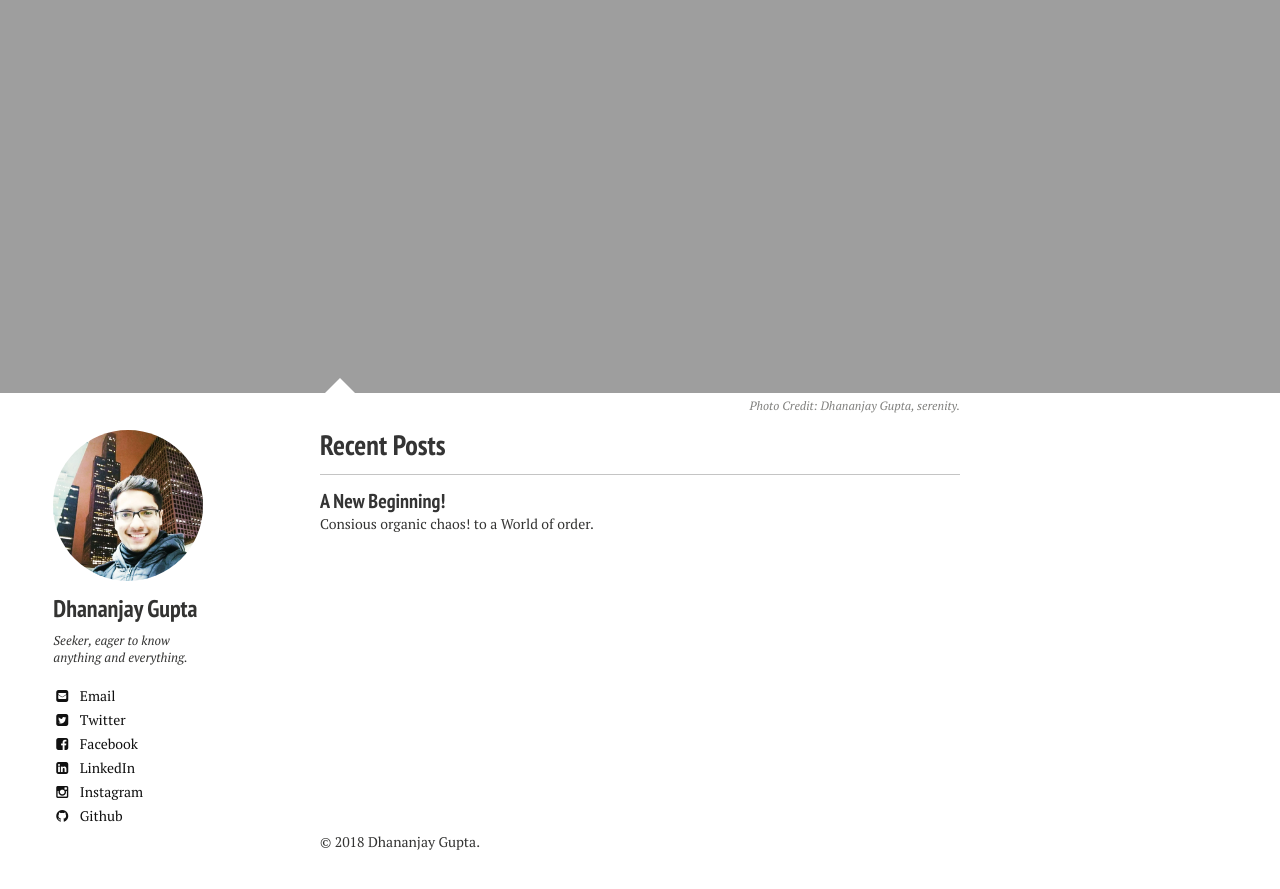
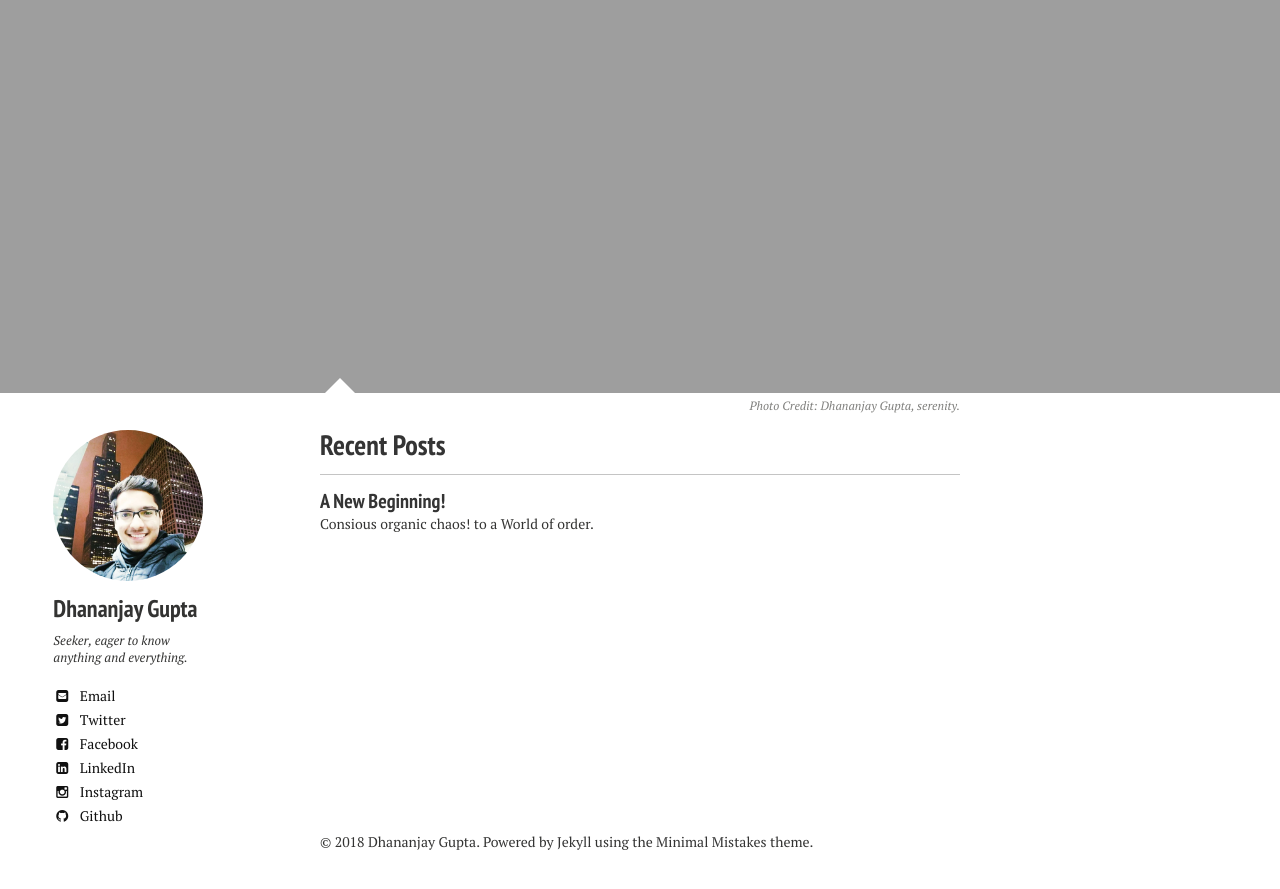
Before and after one commit to DhananjayGupta300/DhananjayGupta300.github.io, a Jekyll site: the page built from index.md, in a window 1280 px wide and 900 px high, scrolled down 651 px. Shown: the top 889 px of the window. Built offline with Jekyll 4.4.1, drawn with Linux system fonts in a browser that asks for light colours; nearby versions of some CDN libraries.

Commit message:
Update _footer.html

```diff
--- a/_includes/_footer.html
+++ b/_includes/_footer.html
@@ -12,4 +12,4 @@
 </div><!-- /.google-ads -->
 {% endif %}
 
-<span>&copy; {{ site.time | date: '%Y' }} {{ site.owner.name }}.
+<span>&copy; {{ site.time | date: '%Y' }} {{ site.owner.name }}. Powered by <a href="http://jekyllrb.com" rel="nofollow">Jekyll</a> using the <a href="https://mademistakes.com/work/minimal-mistakes-jekyll-theme/" rel="nofollow">Minimal Mistakes</a> theme.</span>
```
